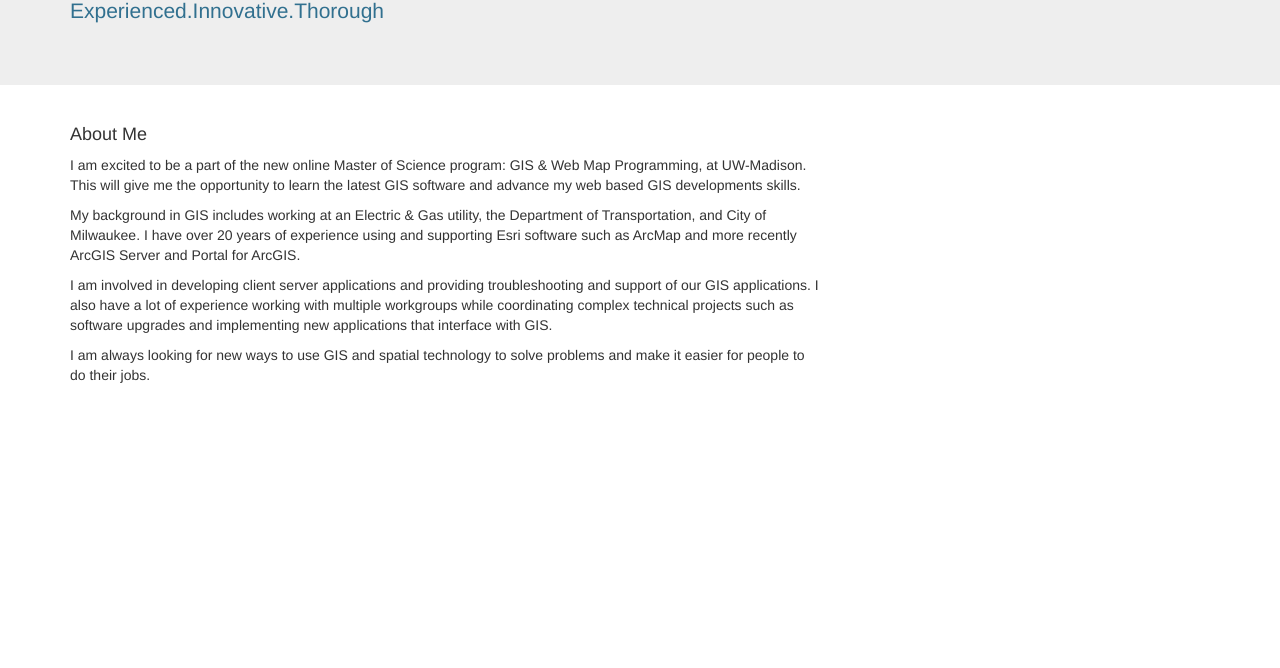
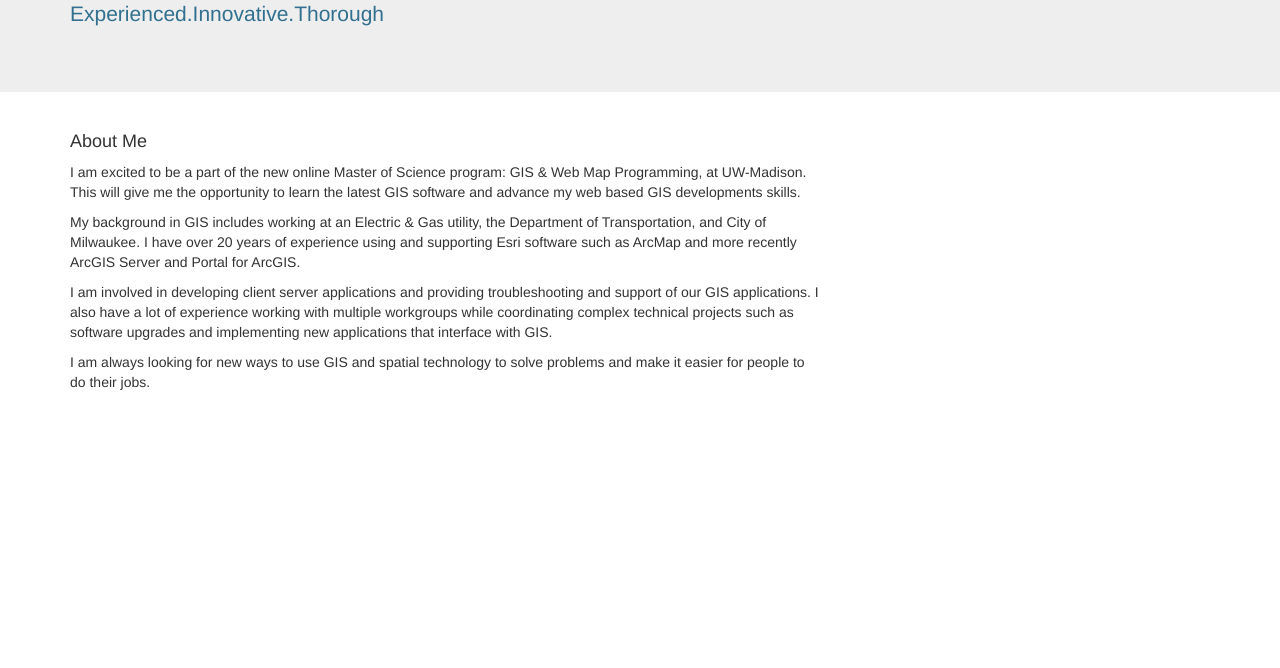
Before and after one commit to RandySincoular/RandySincoular.github.io, a plain HTML site: page about.html in a window 1280 px wide. Shown: the part 132-800 px from the top of the page. Drawn offline with nearby package versions, Linux system fonts and the light colour scheme; files that its build step writes are made by us from their sources.

Commit message:
website
portfolio

```diff
--- a/about.html
+++ b/about.html
@@ -61,7 +61,7 @@
 			<div class="container">
                  <br>
 				<h2>Randy Sincoular | Geospatial Professional</h2>
-				<h4><p class="text-info">Experienced.Innovative.Thorough</p></h4>
+				<p class="text-info">Experienced.Innovative.Thorough</p>
 			</div>
 		</div>
 
```
